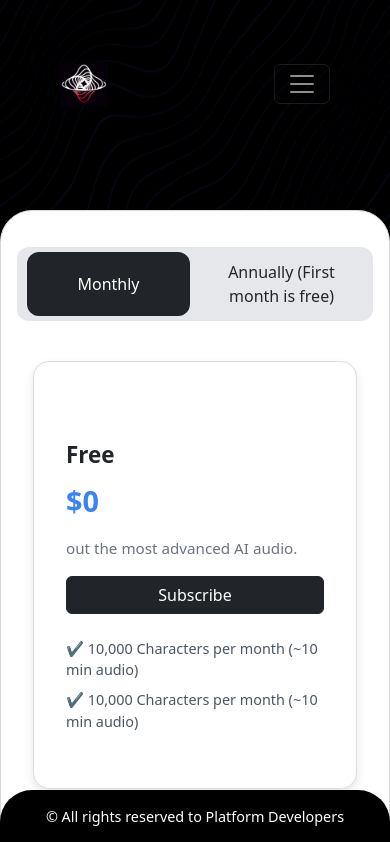
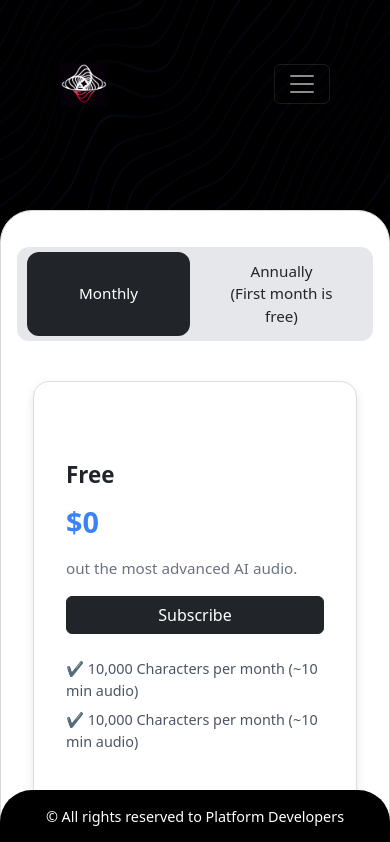
Before and after one commit to ibrahimsaber1/LARA-Platform-Frontend, a React (Vite) app: page /subscriptions in a window 390 px wide. Shown: the top 842 px of the page. Built offline with nearby package versions, Linux system fonts and the light colour scheme.

Commit message:
fix Subscriptions responsiveness

```diff
--- a/src/Components/Pages/Subscriptions/Subscriptions.jsx
+++ b/src/Components/Pages/Subscriptions/Subscriptions.jsx
@@ -32,7 +32,7 @@ const Subscriptions = () => {
         }`}
         onClick={() => handleToggle("annually")}
       >
-        Annually (First month is free)
+        Annually <br /> (First month is free)
       </button>
     </div>
 
--- a/src/assets/styles/Subscriptions.css
+++ b/src/assets/styles/Subscriptions.css
@@ -37,7 +37,7 @@
   cursor: pointer;
   transition: all 0.3s ease;
   margin: 0 5px;
-  font-size: 1rem;
+  font-size: 0.95rem;
   font-size: 500;
 }
 
@@ -54,7 +54,7 @@
 
 
 
-  /* ------------------- */
+  /* ------------------------------- */
   /* Card Styles */
   .card {
     background-color: #ffffff;
@@ -149,7 +149,8 @@
     margin: 0.5rem 0;
   }
 
-  /* Responsive Adjustments */
+/* ------------------------------------------------------------------------------------------ */
+  /* ------------------------- Responsive Adjustments ---------------------------*/
   @media (max-width: 768px) {
     .subscriptions-container {
         max-width: 100%;
```
